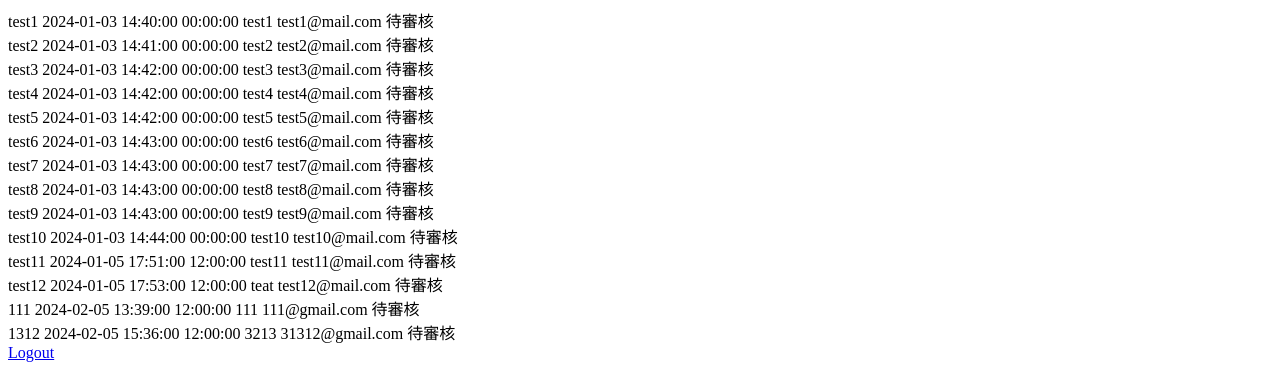
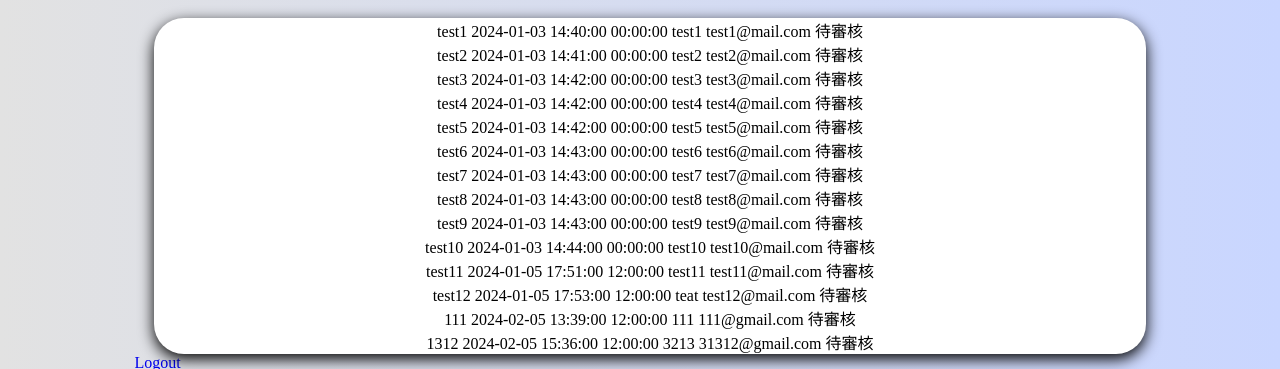
Before and after one commit to Kaiwhat/moli_booking, a PHP site: page / in a window 1280 px wide. Shown: the top 369 px of the page. Run offline with PHP 8.4, Linux system fonts and the light colour scheme; the visitor is signed in with stand-in values (Sample User, id 1); data comes from the database, SQL or seed files in the repository.

Commit message:
Add files via upload

```diff
--- a/moli_root/index.php
+++ b/moli_root/index.php
@@ -8,7 +8,6 @@ if (!isset($_SESSION['id']) || !isset($_SESSION['user_name'])) {
 }
 
 try {
-
     // Your SQL query
     $query = "SELECT * FROM users";
 
@@ -18,19 +17,10 @@ try {
     $stmt->execute();
 
     $result = $stmt->fetchAll(PDO::FETCH_ASSOC);
-
-    // Display fetched data
-    foreach ($result as $row) {
-        foreach ($row as $columnName => $columnValue) {
-            echo $columnValue . " ";
-        }
-        echo "<br>";
-    }
 }
 catch(PDOException $e) {
     echo "錯誤：" . $e->getMessage();
 }
-
 ?>
 
 <!DOCTYPE html>
@@ -38,9 +28,31 @@ catch(PDOException $e) {
 <head>
     <meta charset="UTF-8">
     <meta name="viewport" content="width=device-width, initial-scale=1.0">
-    <title>moli</title>
+    <link rel="stylesheet" href="https://cdnjs.cloudflare.com/ajax/libs/font-awesome/6.4.2/css/all.min.css">
+    <link rel="stylesheet" href="style.css">
+    <title>Moli</title>
 </head>
 <body>
-    <a href="/moli_booking-main/moli_login/Logout.php">Logout</a>
+    <div class="main">
+        <div class="user-list">
+            <?php foreach ($result as $row): ?>
+                <div class="user">
+                    <span class="user-stuid"><?php echo $row['StuId']; ?></span>
+                    <span class="user-fromtime"><?php echo $row['FromTime']; ?></span>
+                    <span class="user-totime"><?php echo $row['ToTime']; ?></span>
+                    <span class="user-usefor"><?php echo $row['Use_for']; ?></span>
+                    <span class="user-email"><?php echo $row['Email']; ?></span>
+                    <span class="user-pass"><?php echo $row['Pass']; ?></span>
+                </div>
+            <?php endforeach; ?>
+        </div>
+
+        <a href="/moli_booking-main/moli_login/Logout.php">Logout</a>
+    </div>
+
+    <div class="calendar" id="calendar">
+        <iframe src="https://calendar.google.com/calendar/embed?height=600&wkst=1&bgcolor=%234285F4&ctz=Asia%2FTaipei&src=YTA5MDM2MTM4MzRAZ21haWwuY29t&src=Y2xhc3Nyb29tMTE2NTM1NTQ2MTcyNDE1OTk5NzY3QGdyb3VwLmNhbGVuZGFyLmdvb2dsZS5jb20&src=emgtdHcudGFpd2FuI2hvbGlkYXlAZ3JvdXAudi5jYWxlbmRhci5nb29nbGUuY29t&color=%23039BE5&color=%23202124&color=%230B8043"
+        ></iframe>
+    </div>
 </body>
 </html>
--- /dev/null
+++ b/moli_root/style.css
@@ -0,0 +1,55 @@
+@import url('https://fonts.googleapis.com/css2?family=Noto+Sans+TC:wght@300;400;500;600;700&display=swap');
+
+* html {
+    padding: 0;
+    margin: 0;
+    box-sizing: border-box;
+    font-family: "Noto Sans TC";
+}
+
+body{
+    background-color: #c9d6ff;
+    background: linear-gradient(to right, #e2e2e2, #c9d6ff);
+    display: flex;
+    align-items: center;
+    justify-content: center;
+    flex-direction: column;
+    height: 100vh;
+}
+
+.main{
+    width: 80%;
+    display: flex;
+    flex-direction: column;
+    justify-content: center; /* 水平置中 */
+    /*align-items: center; /* 垂直置中 */
+    position: relative;
+}
+
+.user-list {
+    margin-left: 20px;
+    margin-top: 10px;
+    background-color: #fff;
+    border-radius: 30px;
+    box-shadow: 0 5px 15px rgba(0, 0, 0.35);
+    overflow: hidden;
+    display: flex;
+    justify-content: center; /* 水平置中 */
+    align-items: center; /* 垂直置中 */
+    flex-direction: column;
+    position: relative;
+}
+
+.calendar {
+    width: 80%; /* 设置宽度 */
+    height: 70%; /* 设置高度 */
+    border: none; /* 移除边框 */
+    overflow: hidden; /* 隐藏溢出内容 */
+    position: relative; /* 设置相对定位 */
+}
+
+.calendar iframe {
+    width: 100%; /* 让 iframe 宽度填充父容器 */
+    height: 100%; /* 让 iframe 高度填充父容器 */
+    border: none; /* 移除边框 */
+}
```
